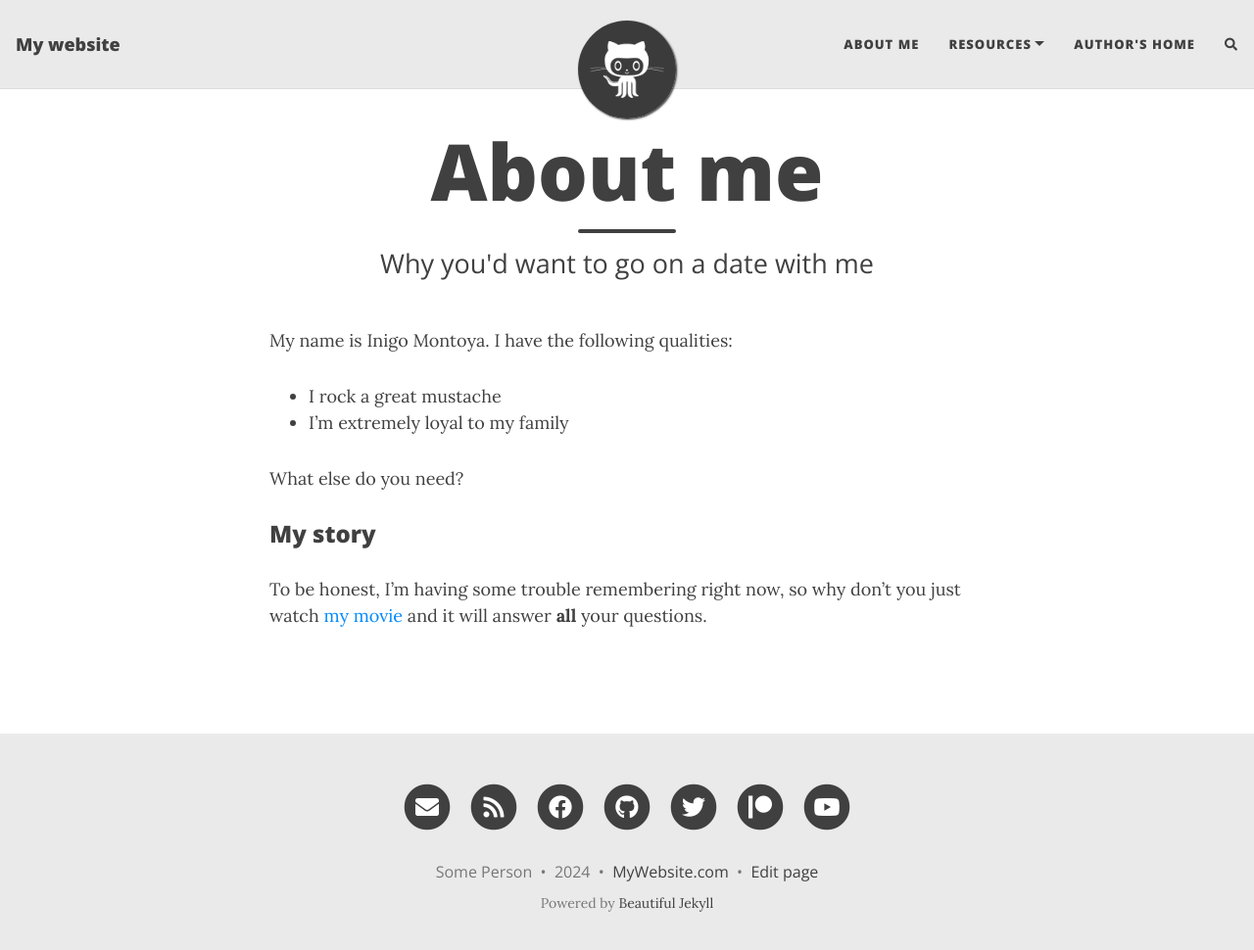
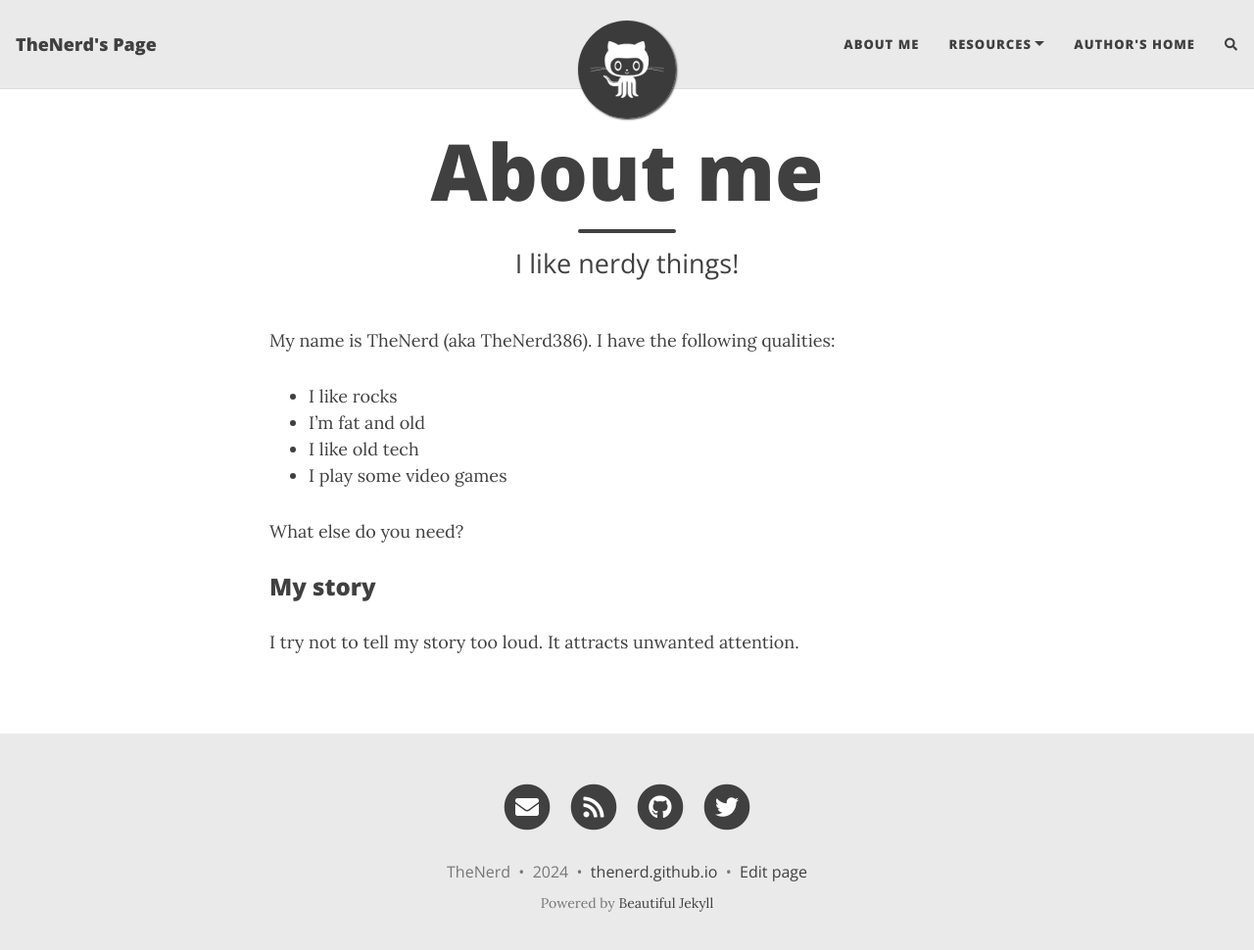
Before and after one commit to TheNerd/TheNerd.github.io, a Jekyll site: the page built from aboutme.md, in a window 1280 px wide and 983 px high. Shown: the top 970 px of the window at 98% size. Built offline with Jekyll 4.4.1, drawn with Linux system fonts in a browser that asks for light colours; nearby versions of some CDN libraries; comment, search, counter and statistics services are not loaded.

Commit message:
added some content and changed some links

```diff
--- a/_config.yml
+++ b/_config.yml
@@ -10,10 +10,10 @@
 ############################
 
 # Name of website
-title: My website
+title: TheNerd's Page
 
 # Your name to show in the footer
-author: Some Person
+author: TheNerd
 
 ###############################################
 # --- List of links in the navigation bar --- #
@@ -22,9 +22,9 @@ author: Some Person
 navbar-links:
   About Me: "aboutme"
   Resources:
-    - Beautiful Jekyll: "https://beautifuljekyll.com"
-    - Learn markdown: "https://www.markdowntutorial.com/"
-  Author's home: "https://deanattali.com"
+    - Charlotte OS: "https://charlotte-os.org/"
+    - Learn Rust: "https://www.rust-lang.org/learn/"
+  Author's home: "https://thenerd.github.io/"
 
 ################
 # --- Logo --- #
@@ -50,13 +50,13 @@ round-avatar: true
 # You can change the order that they show up on the page by changing the order here.
 # Uncomment the links you want to show and add your information to each one.
 social-network-links:
-  email: "someone@example.com"
+  email: "thenerdy386@gmail.com"
   rss: true  # remove this line if you don't want to show an RSS link at the bottom
-  facebook: deanattali
-  github: daattali
-  twitter: daattali
-  patreon: DeanAttali
-  youtube: "@daattali"
+#  facebook: deanattali
+  github: thenerd
+  twitter: nerd386
+#  patreon: DeanAttali
+#  youtube: "@daattali"
 #  medium: yourname
 #  reddit: yourname
 #  linkedin: daattali
@@ -98,7 +98,7 @@ share-links-active:
 
 # How to display the link to your website in the footer
 # Remove this if you don't want a link in the footer
-url-pretty: "MyWebsite.com"
+url-pretty: "thenerd.github.io"
 
 # Add the website title to the title of every page
 title-on-all-pages: true
@@ -256,7 +256,7 @@ date_format: "%B %-d, %Y"
 #################################################################################
 
 # Output options (more information on Jekyll's site)
-timezone: "America/Toronto"
+timezone: "America/Halifax"
 markdown: kramdown
 highlighter: rouge
 permalink: /:year-:month-:day-:title/
--- a/aboutme.md
+++ b/aboutme.md
@@ -1,16 +1,18 @@
 ---
 layout: page
 title: About me
-subtitle: Why you'd want to go on a date with me
+subtitle: I like nerdy things!
 ---
 
-My name is Inigo Montoya. I have the following qualities:
+My name is TheNerd (aka TheNerd386). I have the following qualities:
 
-- I rock a great mustache
-- I'm extremely loyal to my family
+- I like rocks
+- I'm fat and old
+- I like old tech
+- I play some video games
 
 What else do you need?
 
 ### My story
 
-To be honest, I'm having some trouble remembering right now, so why don't you just watch [my movie](https://en.wikipedia.org/wiki/The_Princess_Bride_%28film%29) and it will answer **all** your questions.
+I try not to tell my story too loud. It attracts unwanted attention.
--- a/index.html
+++ b/index.html
@@ -1,5 +1,5 @@
 ---
 layout: home
-title: My website
-subtitle: This is where I will tell my friends way too much about me
+title: TheNerd's Page
+subtitle: I'm a nerd and it's fine that way!
 ---
```
